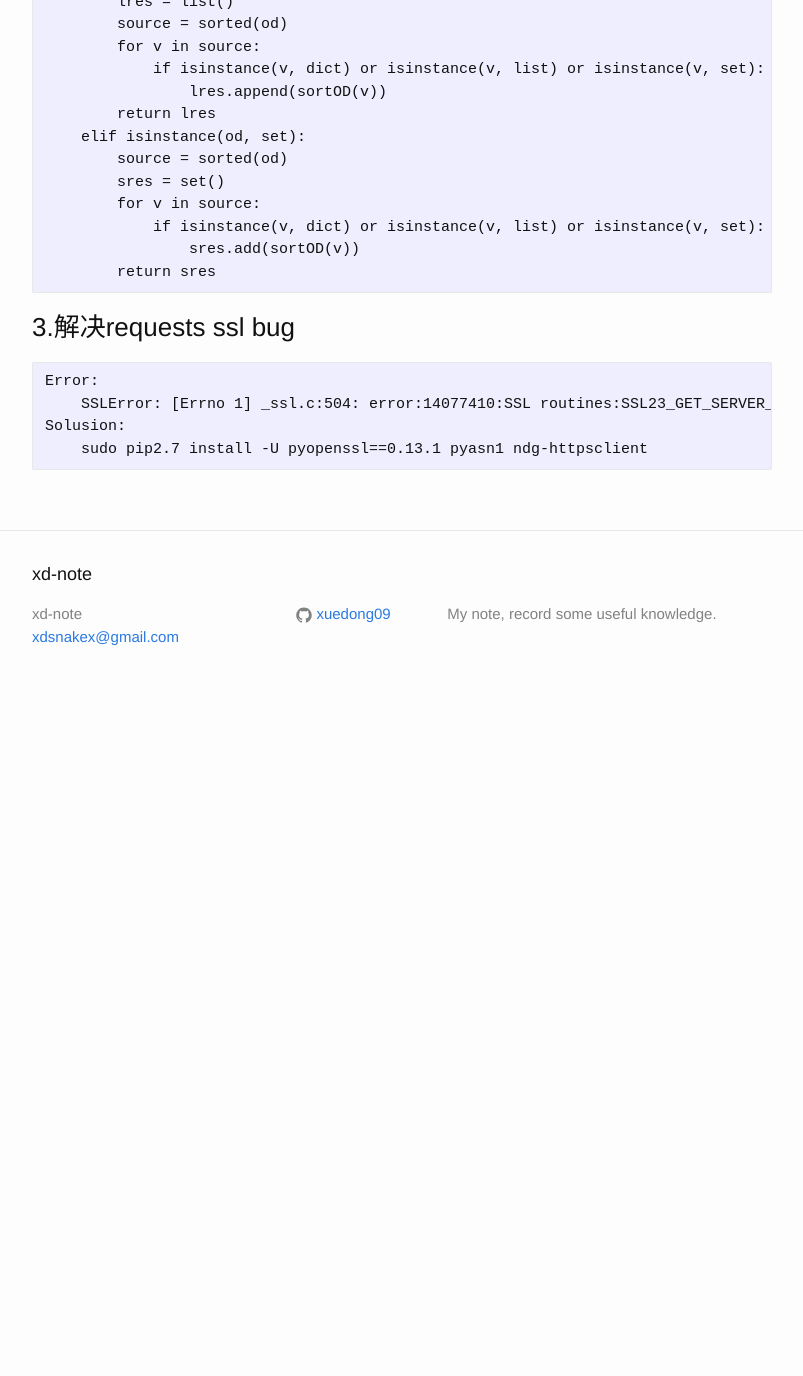
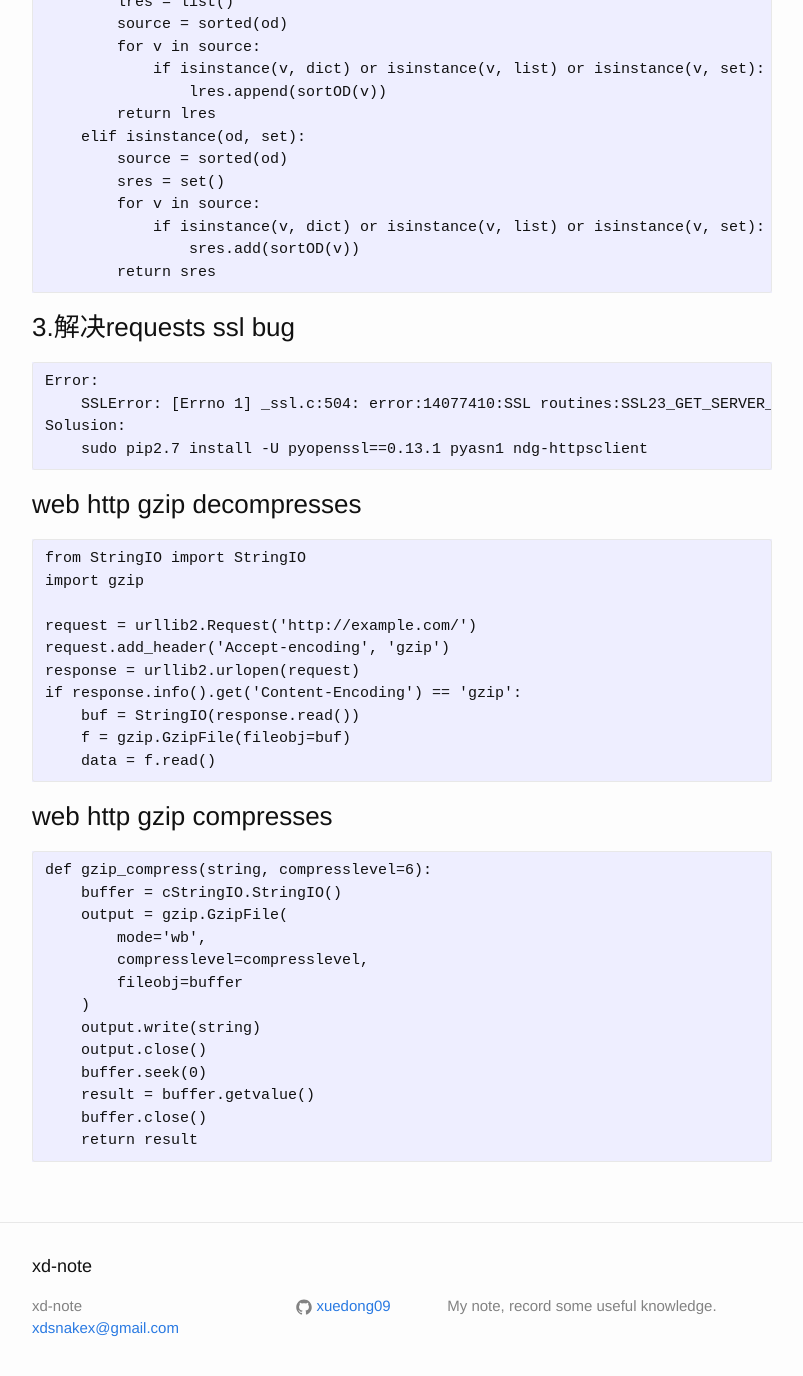
Before and after one commit to xuedong09/xuedong09.github.io, a Jekyll site: the page built from _posts/2016-02-17-python.md, in a window 1280 px wide and 1400 px high, scrolled down 747 px. Shown: the top 1376 px of the window, without its empty margins (238-1041 px from the left). Built offline with Jekyll 4.4.1, drawn with Linux system fonts in a browser that asks for light colours; before the commit the page ends 1455 px from its top, so only the background shows below that.

Commit message:
add python gzip compresses decompresses

```diff
--- a/_posts/2016-02-17-python.md
+++ b/_posts/2016-02-17-python.md
@@ -45,3 +45,33 @@ def sortOD(od):
         SSLError: [Errno 1] _ssl.c:504: error:14077410:SSL routines:SSL23_GET_SERVER_HELLO:sslv3 alert handshake failure
     Solusion:
         sudo pip2.7 install -U pyopenssl==0.13.1 pyasn1 ndg-httpsclient
+
+
+### web http gzip decompresses
+
+    from StringIO import StringIO
+    import gzip
+
+    request = urllib2.Request('http://example.com/')
+    request.add_header('Accept-encoding', 'gzip')
+    response = urllib2.urlopen(request)
+    if response.info().get('Content-Encoding') == 'gzip':
+        buf = StringIO(response.read())
+        f = gzip.GzipFile(fileobj=buf)
+        data = f.read()
+
+### web http gzip compresses
+
+    def gzip_compress(string, compresslevel=6):
+        buffer = cStringIO.StringIO()
+        output = gzip.GzipFile(
+            mode='wb',
+            compresslevel=compresslevel,
+            fileobj=buffer
+        )
+        output.write(string)
+        output.close()
+        buffer.seek(0)
+        result = buffer.getvalue()
+        buffer.close()
+        return result
```
